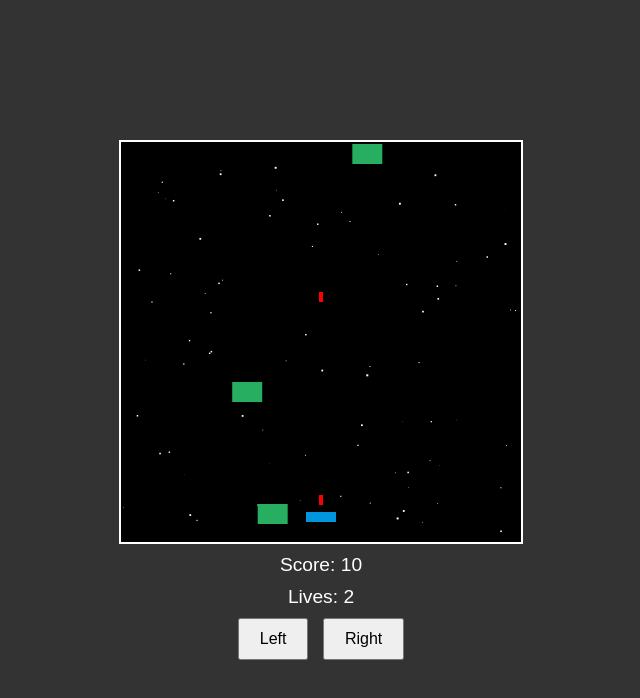
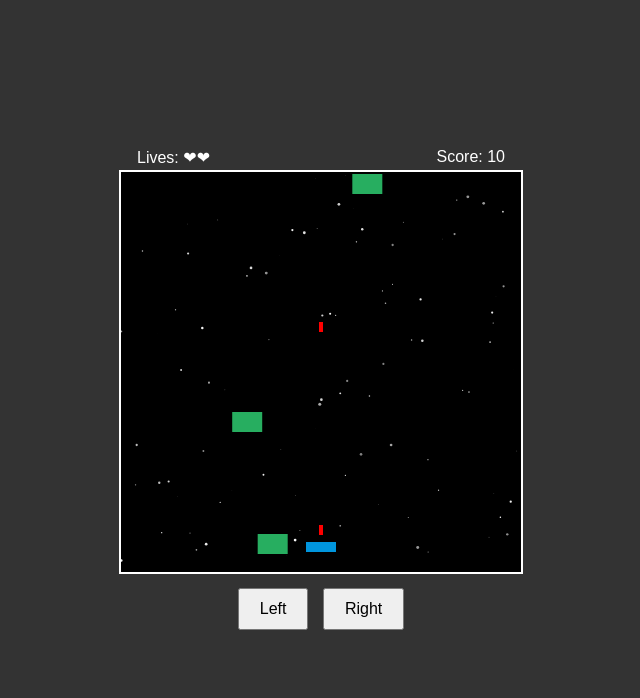
Before and after one commit to LordSif/Space-Invaders-Canvas, a plain HTML site: page index.html in a window 1280 px wide. Shown: the whole page, without its empty margins (319-959 px from the left). Drawn offline with Linux system fonts and the light colour scheme.

Commit message:
Mejoras en las estrellas y en el hud de vidas y score

```diff
--- a/index.html
+++ b/index.html
@@ -1,19 +1,24 @@
 <!DOCTYPE html>
 <html lang="en">
+
 <head>
   <meta charset="UTF-8">
   <meta name="viewport" content="width=device-width, initial-scale=1.0">
   <title>Space Invaders</title>
   <link rel="stylesheet" href="styles.css">
 </head>
+
 <body>
-  <canvas id="gameCanvas" width="400" height="400" ></canvas>
-  <div id="scoreBoard">Score: 0</div>
-  <div id="livesBoard">Lives: 3</div>
+  <div id="gameContainer">
+    <div id="scoreBoard">Score: 0</div>
+    <div id="livesBoard">Lives: ❤❤❤</div>
+    <canvas id="gameCanvas" width="400" height="400"></canvas>
+  </div>
   <div class="controls">
     <button id="leftBtn" class="control-btn">Left</button>
     <button id="rightBtn" class="control-btn">Right</button>
   </div>
   <script src="logic.js"></script>
 </body>
+
 </html>
--- a/logic.js
+++ b/logic.js
@@ -102,7 +102,7 @@ for (let i = 0; i < numStars; i++) {
   stars.push({
     x: Math.random() * canvas.width,
     y: Math.random() * canvas.height,
-    size: Math.random() * 2,
+    size: Math.random() * 1.5,
     speed: Math.random() * 2 + 0.5
   })
 }
@@ -173,7 +173,7 @@ function isColliding(rect1, rect2) {
 function updateLivesBoard(value) {
   lives += value
   if (lives > 5) lives = 5
-  livesBoard.textContent = "Lives: " + lives
+  livesBoard.textContent = "Lives: " + '❤'.repeat(lives)
   if (lives <= 0) {
     CombatMusic.currentTime = 0
     CombatMusic.pause()
@@ -299,9 +299,12 @@ function draw() {
   ctx.clearRect(0, 0, canvas.width, canvas.height);
 
   // Draw stars
-  ctx.fillStyle = 'white'
   stars.forEach(star => {
-    ctx.fillRect(star.x, star.y, star.size, star.size)
+    const flicker = 0.5 + Math.random() * 0.5
+    ctx.fillStyle = `rgba(255, 255, 255, ${flicker})`
+    ctx.beginPath()
+    ctx.arc(star.x, star.y, star.size, 0, Math.PI * 2)
+    ctx.fill()
   })
 
   // Draw Player (Navecita)
--- a/styles.css
+++ b/styles.css
@@ -1,4 +1,4 @@
-body{
+body {
   display: flex;
   flex-direction: column;
   justify-content: center;
@@ -12,13 +12,21 @@ body{
   user-select: none;
   touch-action: manipulation;
 }
+
 canvas {
   background: #000;
   border: 2px solid white;
 }
+
+#gameContainer {
+  position: relative;
+  display: inline-block;
+}
+
 .controls {
   margin-top: 10px;
 }
+
 .control-btn {
   padding: 10px 20px;
   font-size: 1rem;
@@ -27,11 +35,19 @@ canvas {
   -webkit-user-select: none;
   user-select: none;
 }
+
 #scoreBoard {
-  margin-top: 10px;
-  font-size: 1.2rem;
+  position: absolute;
+  top: -30px;
+  right: 10px;
+  margin: 8px;
 }
+
 #livesBoard {
-  margin-top: 10px;
-  font-size: 1.2rem;
+  position: absolute;
+  top: -30px;
+  left: 10px;
+  display: flex;
+  gap: 5px;
+  margin: 8px;
 }
```
